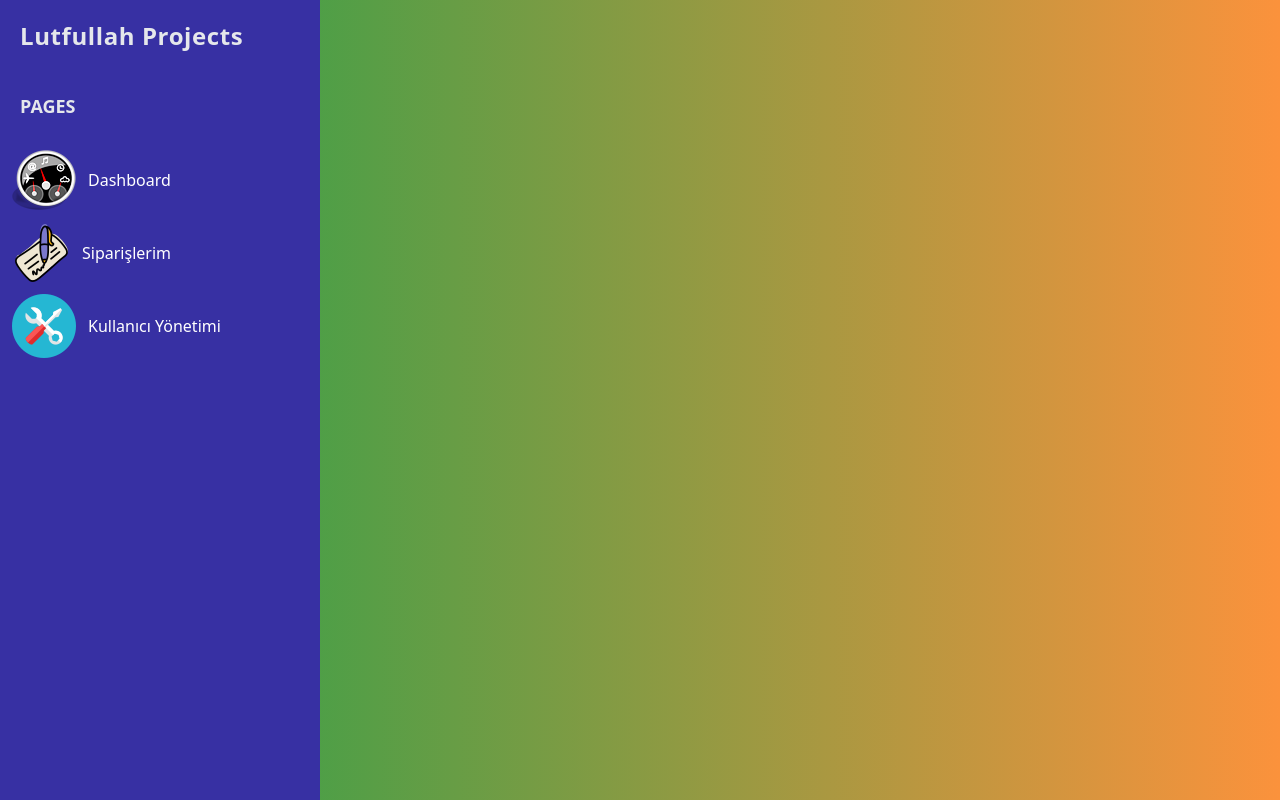
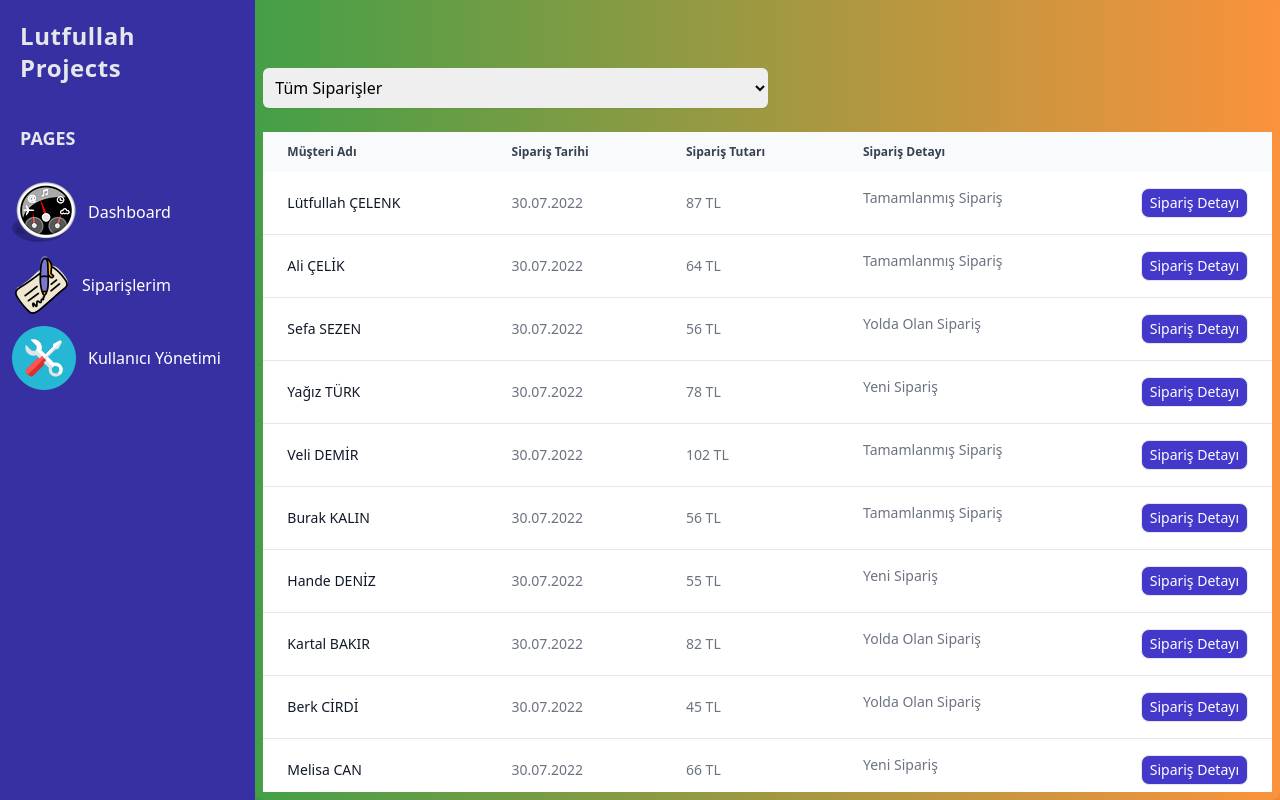
Before and after one commit to lutfullahcelenk/customer-services, a React (Create React App) app: page /orders in a window 1280 px wide. Built offline with nearby package versions, Linux system fonts and the light colour scheme.

Commit message:
order detail page is completed

```diff
--- /dev/null
+++ b/src/hooks/useMediaQuery.ts
@@ -0,0 +1,17 @@
+import { useMediaQuery } from 'react-responsive';
+
+// xs - sm - md - lg
+// --isMobile--
+
+function useResponsive() {
+    const xs = useMediaQuery({ query: '(max-width: 576px)' });
+    const sm = useMediaQuery({ query: '(max-width: 768px)' });
+    const lg = useMediaQuery({ query: '(max-width: 1025px)' });
+    const xl = useMediaQuery({ query: '(min-width : 1200px)' });
+    const xxl = useMediaQuery({ query: '(min-width:1400px' });
+    const md = !(xs || lg || sm || xl);
+
+    return { xs, sm: xs || sm, md, lg, xl, xxl, isMobile: xs || sm || md || xl };
+}
+
+export default useResponsive;
--- a/src/pages/Orders/index.tsx
+++ b/src/pages/Orders/index.tsx
@@ -1,5 +1,11 @@
-import React from "react";
+import React, { useState } from "react";
+import { useNavigate } from "react-router-dom";
+//components
+import Filter from "../../components/Filter";
 import Sidebar from "../../components/Sidebar";
+//constants
+import { orders } from "../../constants/orders";
+import useResponsive from "../../hooks/useMediaQuery";
 
 type IOrders = {
   isOpen: boolean;
@@ -7,12 +13,71 @@ type IOrders = {
 };
 
 const Orders = ({ isOpen, setIsOpen }: IOrders) => {
+  const navigate = useNavigate();
+  const { xs } = useResponsive();
+  const [orderName, setOrderName] = useState("");
+
+  // filter function
+  const handleFilter = (event: any) => {
+    setOrderName(event.target.value);
+  };
+
+  // filtered orders
+  const filteredOrders = orders.filter(
+    (order) => order?.detail === orderName || orderName === ""
+  );
+
   return (
     <div className="flex h-screen gradient">
       <Sidebar isOpen={isOpen} setIsOpen={setIsOpen} />
 
-      <div>
+      <div className="w-full justify-start flex flex-col p-2 shadow-md sm:rounded-lg">
+        <Filter handleFilter={handleFilter} orderName={orderName} />
 
+        <div className="overflow-x-auto ">
+          <table className="w-full mt-6 text-sm text-left text-gray-500 dark:text-gray-400">
+            <thead className="text-xs text-gray-700 capitalize bg-gray-50 dark:bg-gray-700 dark:text-gray-400">
+              <tr>
+                <th scope="col" className="py-3 px-6">
+                  Müşteri Adı
+                </th>
+                <th scope="col" className="py-3 px-6">
+                  Sipariş Tarihi
+                </th>
+                <th scope="col" className="py-3 px-6">
+                  Sipariş Tutarı
+                </th>
+                <th scope="col" className="py-3 px-6">
+                  Sipariş Detayı
+                </th>
+              </tr>
+            </thead>
+            <tbody>
+              {filteredOrders.map((order) => (
+                <tr key={order.id} className="bg-white border-b">
+                  <th
+                    scope="row"
+                    className="py-4 px-6 font-medium text-gray-900 whitespace-nowrap"
+                  >
+                    {order.customer}
+                  </th>
+                  <td className="py-4 px-6">{order.date}</td>
+                  <td className="py-4 px-6">{order.cost} TL</td>
+                  <td className="py-4 px-6 flex justify-between">
+                    {order.detail}
+                    <button
+                      type="button"
+                      className="border bg-indigo-700 text-white px-2 ml-4 py-1 rounded-lg"
+                      onClick={() => navigate(`/orders/${order.id}`)}
+                    >
+                      {xs ? "Detay" : "Sipariş Detayı"}
+                    </button>
+                  </td>
+                </tr>
+              ))}
+            </tbody>
+          </table>
+        </div>
       </div>
     </div>
   );
```
